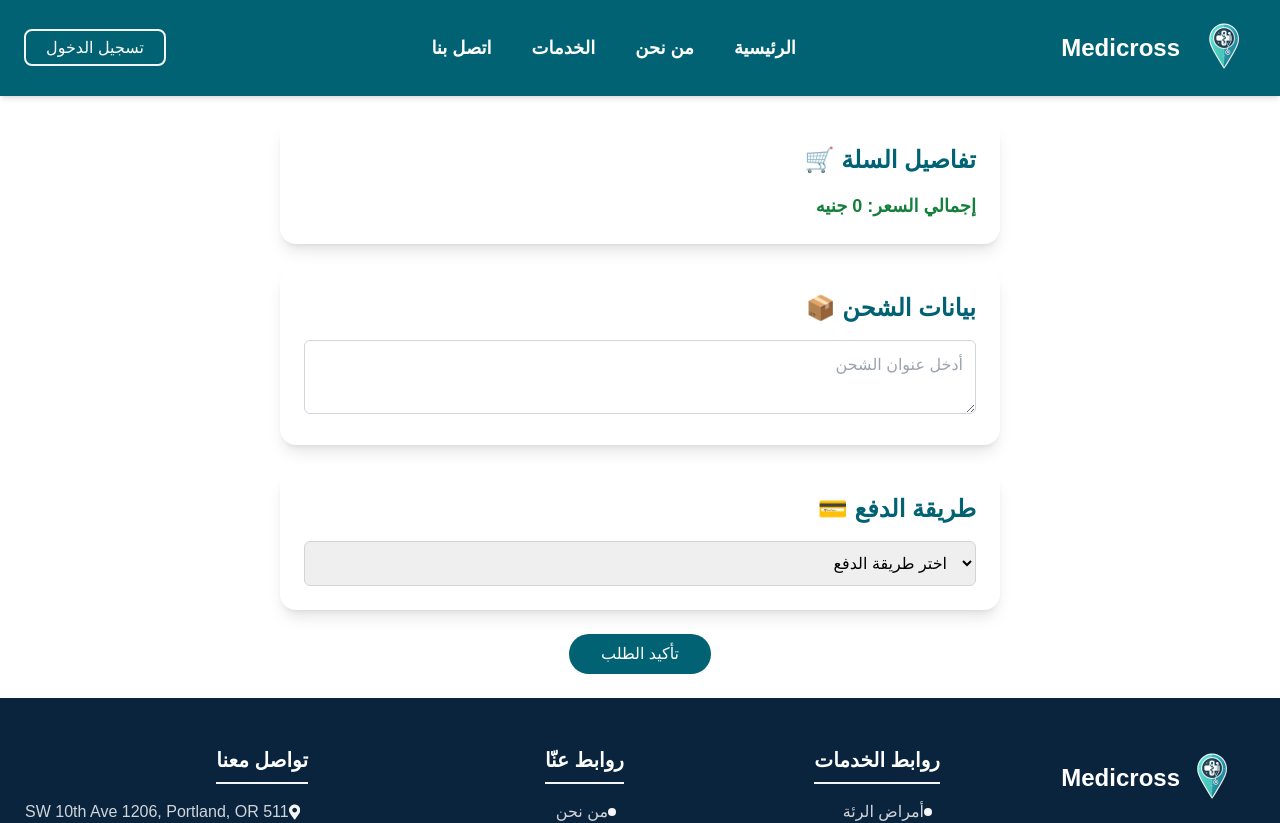
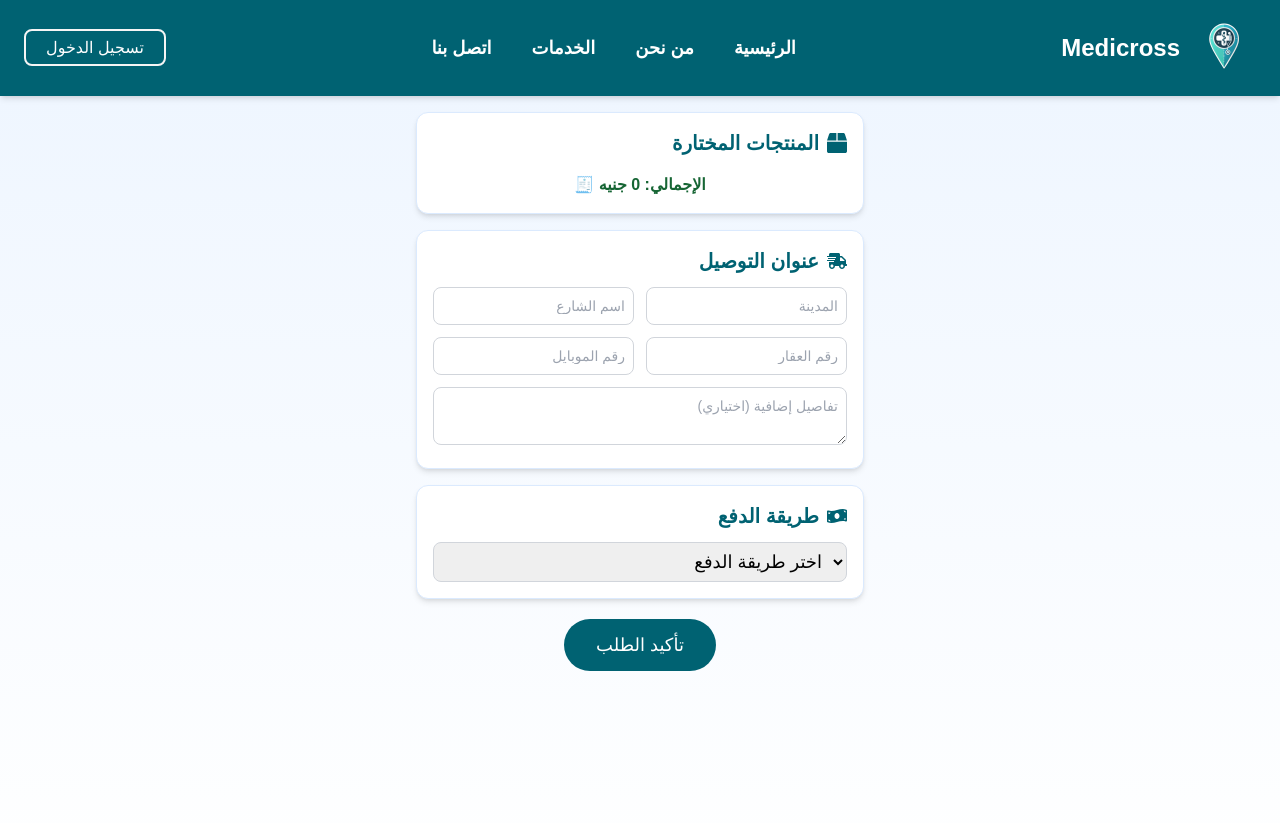
Before and after one commit to devNoraashraf/FinalProject, a React (Vite) app: page /Checkout in a window 1280 px wide. Shown: the top 823 px of the page. Built offline with nearby package versions, Linux system fonts and the light colour scheme.

Commit message:
تعديل صفحة cart, checkout

```diff
--- a/src/Pages/Card.jsx
+++ b/src/Pages/Card.jsx
@@ -30,7 +30,7 @@ function Card() {
     ];
 
     return (
-        <div className="bg-gray-100 py-8 px-4">
+        <div className="bg-gradient-to-b from-blue-50 to-white py-8 px-4">
             <h2 className="text-2xl font-semibold text-right mb-6 pr-32 text-[#006272]">ابحث بالقسم</h2>
             <div className="grid grid-cols-1 sm:grid-cols-2 md:grid-cols-3 lg:grid-cols-4 gap-5 justify-center px-10">
                 {categories.map((category, index) => (
--- a/src/Pages/Checkout.jsx
+++ b/src/Pages/Checkout.jsx
@@ -1,8 +1,10 @@
+// نفس الاستيراد اللي عندك
 import { useState, useEffect } from 'react';
 import { db, auth } from '../../firebase-config';
 import { collection, addDoc, doc, getDoc, setDoc } from 'firebase/firestore';
 import Modal from 'react-modal';
 import { PayPalScriptProvider, PayPalButtons } from "@paypal/react-paypal-js";
+import { FaBox, FaMoneyBillWave, FaShippingFast } from 'react-icons/fa';
 
 function Checkout() {
   const [shippingAddress, setShippingAddress] = useState('');
@@ -12,6 +14,10 @@ function Checkout() {
   const [userName, setUserName] = useState('');
   const [showModal, setShowModal] = useState(false);
   const [orderDetails, setOrderDetails] = useState(null);
+  const [city, setCity] = useState('');
+const [street, setStreet] = useState('');
+const [buildingNumber, setBuildingNumber] = useState('');
+const [phone, setPhone] = useState('');
 
   useEffect(() => {
     const fetchCartAndUser = async () => {
@@ -49,8 +55,6 @@ function Checkout() {
     };
 
     await addDoc(collection(db, "orders"), orderData);
-
-    // clear cart from Firestore
     await setDoc(doc(db, "carts", auth.currentUser.uid), { items: [] });
 
     setOrderDetails(orderData);
@@ -60,10 +64,7 @@ function Checkout() {
 
   const handleOrderConfirmation = async () => {
     try {
-      if (paymentMethod === 'باي بال') {
-        // handled in PayPal onApprove
-        return;
-      }
+      if (paymentMethod === 'باي بال') return;
       await confirmOrder();
     } catch (error) {
       console.error('Error confirming order:', error);
@@ -82,38 +83,84 @@ function Checkout() {
 
   return (
     <PayPalScriptProvider options={{ "client-id": "AYYZ7K01dJDuNCkkmP_1ERCyXFg-jn1i9R-LBBTGingn86o_2Mevt9Ea0GEkSPMc4Iv_5ARobu4wyeJQ", currency: "USD" }}>
-      <div className="max-w-3xl mx-auto p-6 text-right">
-        <div className="bg-white p-6 rounded-2xl shadow-lg mb-6">
-          <h3 className="text-2xl font-bold mb-4 text-[#006272]">🛒 تفاصيل السلة</h3>
-          <ul className="divide-y">
+      <div className="min-h-screen bg-gradient-to-b from-blue-50 to-white p-4 text-right font-sans">
+      <div className="flex flex-col items-center space-y-4">
+
+  {/* السلة */}
+  <div className="bg-white p-4 rounded-xl shadow-md border border-blue-100 w-full max-w-md">
+    <h3 className="text-xl font-bold mb-3 text-[#006272] flex items-center gap-2 justify-end">
+      المنتجات المختارة <FaBox className="text-[#006272]" />
+    </h3>
+    <ul className="space-y-2">
       {Cart.map((item) => (
-              <li key={item.id} className="py-3 flex justify-between items-center">
-                <span className="font-medium">{item.title} ({item.quantity})</span>
-                <span className="text-gray-700">{item.price * item.quantity} جنيه</span>
+        <li key={item.id} className="flex justify-between items-center bg-blue-50 rounded-lg p-2 text-sm shadow-sm">
+          <div className="text-right">
+            <p className="font-semibold text-[#004f59]">{item.title}</p>
+            <p className="text-xs text-gray-500">الكمية: {item.quantity}</p>
+          </div>
+          <span className="font-bold text-green-700 text-sm">{item.price * item.quantity} جنيه</span>
         </li>
       ))}
     </ul>
-          <div className="text-lg font-bold mt-4 text-green-700">
-            إجمالي السعر: {totalPrice} جنيه
+    <div className="text-base font-bold mt-4 text-green-800 text-center">
+      🧾 الإجمالي: {totalPrice} جنيه
     </div>
   </div>
 
-        <div className="bg-white p-6 rounded-2xl shadow-lg mb-6">
-          <h3 className="text-2xl font-bold mb-4 text-[#006272]">📦 بيانات الشحن</h3>
+{/* بيانات الشحن */}
+<div className="bg-white p-4 rounded-xl shadow-md border border-blue-100 w-full max-w-md">
+  <h3 className="text-xl font-bold mb-3 text-[#006272] flex items-center gap-2 justify-end">
+    عنوان التوصيل <FaShippingFast className="text-[#006272]" />
+  </h3>
+
+  <div className="grid grid-cols-1 sm:grid-cols-2 gap-3 mb-3">
+    <input
+      type="text"
+      placeholder="اسم الشارع"
+      value={city}
+      onChange={(e) => setCity(e.target.value)}
+      className="p-2 border border-gray-300 rounded-lg text-sm text-right focus:outline-none focus:ring-2 focus:ring-blue-300"
+    />
+    <input
+      type="text"
+      placeholder="المدينة"
+      value={street}
+      onChange={(e) => setStreet(e.target.value)}
+      className="p-2 border border-gray-300 rounded-lg text-sm text-right focus:outline-none focus:ring-2 focus:ring-blue-300"
+    />
+    <input
+      type="text"
+      placeholder="رقم الموبايل"
+      value={buildingNumber}
+      onChange={(e) => setBuildingNumber(e.target.value)}
+      className="p-2 border border-gray-300 rounded-lg text-sm text-right focus:outline-none focus:ring-2 focus:ring-blue-300"
+    />
+    <input
+      type="tel"
+      placeholder="رقم العقار"
+      value={phone}
+      onChange={(e) => setPhone(e.target.value)}
+      className="p-2 border border-gray-300 rounded-lg text-sm text-right focus:outline-none focus:ring-2 focus:ring-blue-300"
+    />
+  </div>
+
   <textarea
     value={shippingAddress}
     onChange={(e) => setShippingAddress(e.target.value)}
-            className="w-full p-3 border border-gray-300 rounded-md text-right"
-            placeholder="أدخل عنوان الشحن"
+    className="w-full p-2 border border-gray-300 rounded-lg text-sm text-right focus:outline-none focus:ring-2 focus:ring-blue-300"
+    placeholder="تفاصيل إضافية (اختياري)"
   />
 </div>
 
-        <div className="bg-white p-6 rounded-2xl shadow-lg mb-6">
-          <h3 className="text-2xl font-bold mb-4 text-[#006272]">💳 طريقة الدفع</h3>
+  {/* الدفع */}
+  <div className="bg-white p-4 rounded-xl shadow-md border border-blue-100 w-full max-w-md mb-20">
+    <h3 className="text-xl font-bold mb-3 text-[#006272] flex items-center gap-2 justify-end">
+      طريقة الدفع <FaMoneyBillWave className="text-[#006272]" />
+    </h3>
     <select
       value={paymentMethod}
       onChange={(e) => setPaymentMethod(e.target.value)}
-            className="w-full p-3 border border-gray-300 rounded-md text-right"
+      className="w-full p-2 border border-gray-300 rounded-lg text-lg focus:outline-none text-right focus:ring-2 focus:ring-blue-300 "
     >
       <option value="">اختر طريقة الدفع</option>
       <option value="كاش عند الاستلام">كاش عند الاستلام</option>
@@ -121,7 +168,10 @@ function Checkout() {
       <option value="باي بال">باي بال</option>
     </select>
   </div>
+</div>
 
+
+        {/* زر تأكيد */}
         {paymentMethod === 'باي بال' ? (
           <div className="flex justify-center mt-4">
             <PayPalButtons
@@ -145,47 +195,68 @@ function Checkout() {
             />
           </div>
         ) : (
-          <div className="flex justify-center">
+          <div className="flex justify-center mt-5">
             <button
               onClick={handleOrderConfirmation}
-              className="bg-[#006272] hover:bg-[#004f59] text-white py-2 px-8 rounded-full transition duration-200"
+              className="bg-[#006272] hover:bg-[#004f59] text-white py-3 px-8 rounded-full text-lg transition duration-200"
             >
               تأكيد الطلب
             </button>
           </div>
         )}
 
+        {/* المودال */}
         <Modal
   isOpen={showModal}
   onRequestClose={handleCloseModal}
   contentLabel="تفاصيل الطلب"
-          className="bg-white max-w-xl mx-auto mt-20 p-8 rounded-2xl shadow-lg text-right"
-          overlayClassName="fixed inset-0 bg-black bg-opacity-50 flex justify-center items-start z-50"
+  className="bg-gradient-to-b from-white to-blue-50 max-w-2xl mx-auto mt-20 p-6 rounded-2xl shadow-2xl text-right text-sm animate-fade-in"
+  overlayClassName="fixed inset-0 bg-black bg-opacity-50 flex justify-center items-start z-50 backdrop-blur-sm"
 >
-          <h2 className="text-2xl font-bold mb-4 text-[#006272]">✅ تم تأكيد الطلب بنجاح</h2>
-          <p className="mb-2">👤 اسم المستخدم: {userName}</p>
-          <p className="mb-2">📍 العنوان: {orderDetails?.shippingAddress}</p>
-          <p className="mb-2">💳 طريقة الدفع: {orderDetails?.paymentMethod}</p>
-          <p className="mb-4 font-bold text-green-700">🧾 إجمالي السعر: {orderDetails?.totalPrice} جنيه</p>
+  <div className="space-y-4">
+    {/* العنوان */}
+    <div className="text-center text-[#006272]">
+      <h2 className="text-2xl font-extrabold flex justify-center items-center gap-2">
+        ✅ تم تأكيد الطلب
+      </h2>
+      <p className="text-sm mt-1 text-gray-600">شكرًا لطلبك! التفاصيل أدناه 👇</p>
+    </div>
 
-          <h4 className="font-semibold mb-2">📦 المنتجات:</h4>
-          <ul className="list-disc pr-4 space-y-1 mb-4">
+    {/* معلومات المستخدم والعنوان */}
+    <div className="bg-white border rounded-lg p-4 shadow-sm space-y-2">
+      <p>👤 <span className="font-semibold text-[#004f59]">الاسم:</span> {userName}</p>
+      <p>🏙️ <span className="font-semibold text-[#004f59]">اسم الشارع:</span> {city}</p>
+      <p>🛣️ <span className="font-semibold text-[#004f59]">المدينة :</span> {street}</p>
+      <p>🏢 <span className="font-semibold text-[#004f59]">رقم الموبايل:</span> {buildingNumber}</p>
+      <p>📱 <span className="font-semibold text-[#004f59]">رقم العقار:</span> {phone}</p>
+      <p>📦 <span className="font-semibold text-[#004f59]">تفاصيل إضافية:</span> {orderDetails?.shippingAddress || 'لا يوجد'}</p>
+      <p>💳 <span className="font-semibold text-[#004f59]">طريقة الدفع:</span> {orderDetails?.paymentMethod}</p>
+      <p className="font-bold text-green-700 mt-2">🧾 الإجمالي: {orderDetails?.totalPrice} جنيه</p>
+    </div>
+
+    {/* المنتجات */}
+    <div className="bg-white border rounded-lg p-4 shadow-sm">
+      <h4 className="font-semibold mb-2 text-[#004f59] flex items-center gap-1 justify-end">📦 المنتجات:</h4>
+      <ul className="list-disc pr-4 space-y-1 text-sm text-gray-700">
         {orderDetails?.items?.map((item, index) => (
           <li key={index}>
-                {item.title} - الكمية: {item.quantity} - السعر: {item.price * item.quantity} جنيه
+            <span className="font-medium">{item.title}</span> - الكمية: {item.quantity} - السعر: <span className="text-green-700">{item.price * item.quantity} جنيه</span>
           </li>
         ))}
       </ul>
+    </div>
 
+    {/* زر الإغلاق */}
     <div className="text-center">
       <button
         onClick={handleCloseModal}
-              className="bg-[#006272] hover:bg-[#004f59] text-white py-2 px-6 rounded-full"
-            >
-              تم
+        className="bg-gradient-to-r from-[#006272] to-[#00a9a5] hover:opacity-90 text-white font-semibold py-2 px-8 rounded-full shadow-lg transition-all duration-200" >تم
       </button>
     </div>
+  </div>
 </Modal>
+
+
       </div>
     </PayPalScriptProvider>
   );
```
Also changed, not shown: src/Pages/Cart.jsx (+44 -29 lines), src/Pages/Medicines.jsx (+11 -11 lines). Lines whose indentation alone changed are shown as unchanged.
